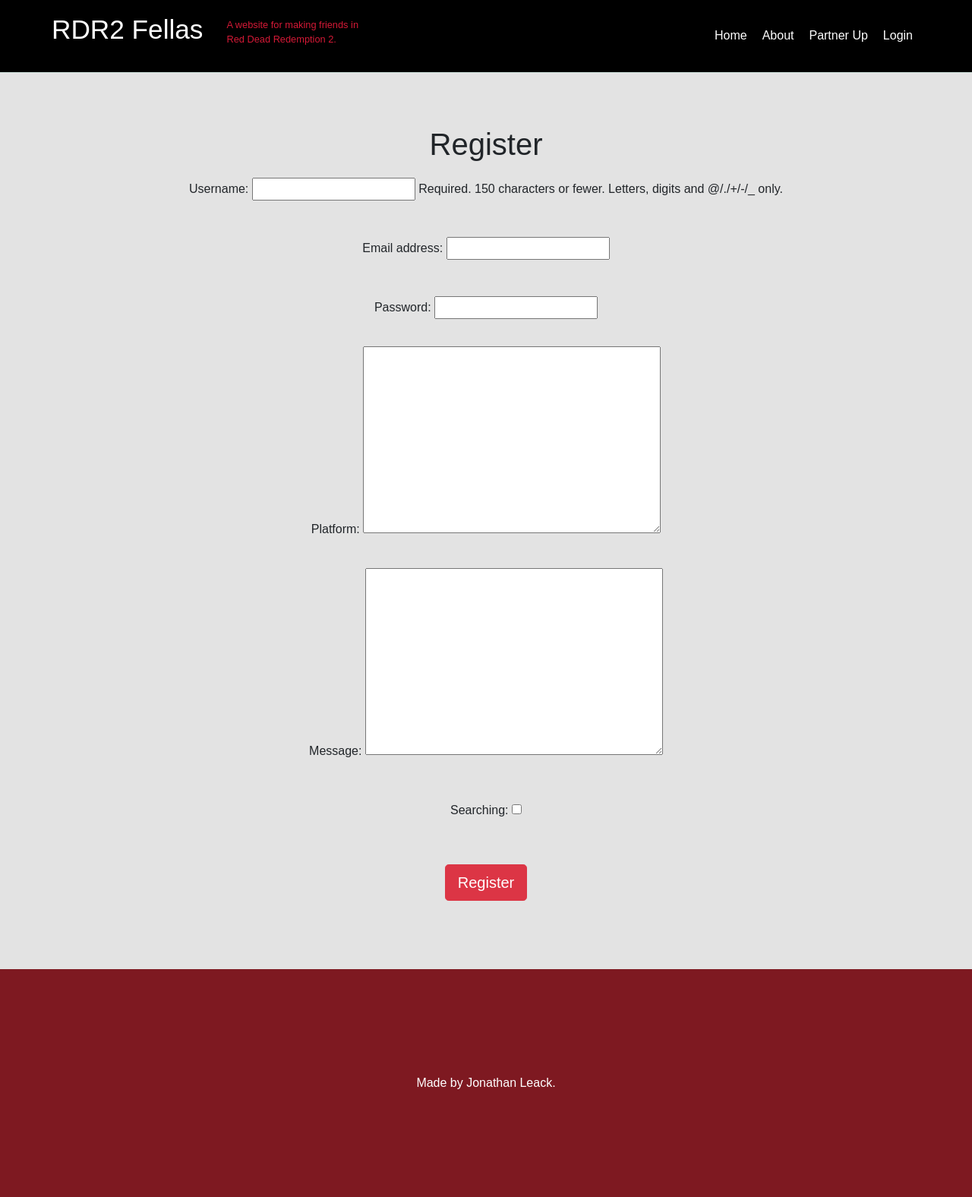
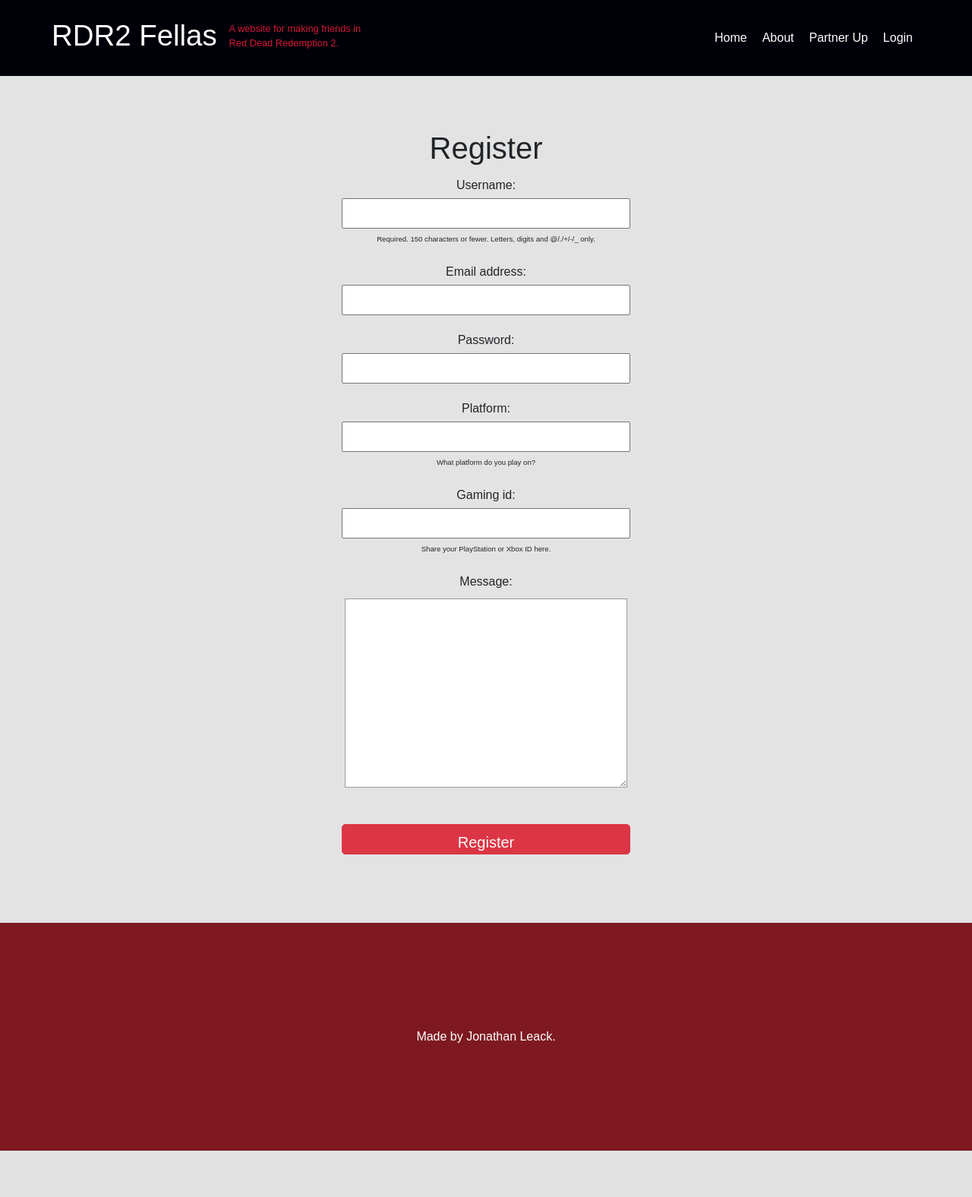
Before and after one commit to JonnyBeoulve/RDR2-Fellas, a Django app: page /register/ in a window 1280 px wide. Shown: the whole page at 76% size. After the commit the page ends 1515 px from the top, so only its background shows below. Run offline with Django 3.2, Linux system fonts and the light colour scheme; some libraries are stand-ins or nearby versions; some web fonts are replaced.

Commit message:
Form styling progress

```diff
--- a/rdr2_fellas/forms.py
+++ b/rdr2_fellas/forms.py
@@ -14,4 +14,8 @@ class UserForm(forms.ModelForm):
 class UserProfileForm(forms.ModelForm):
     class Meta():
         model = UserProfile
-        fields = ('platform', 'message', 'searching')
+        fields = ('platform', 'gaming_id', 'message')
+        help_texts = {
+            'platform': 'What platform do you play on?',
+            'gaming_id': 'Share your PlayStation or Xbox ID here.'
+        }
--- a/rdr2_fellas/models.py
+++ b/rdr2_fellas/models.py
@@ -6,9 +6,10 @@ class UserProfile(models.Model):
 
     # Create relationship and add attributes
     user = models.OneToOneField(User, on_delete=models.CASCADE)
-    platform = models.TextField(blank=True)
-    message = models.TextField(blank=True)
     searching = models.BooleanField(blank=True)
+    platform = models.CharField(max_length=14,blank=False)
+    gaming_id = models.CharField(max_length=20,blank=False)
+    message = models.TextField(max_length=255,blank=False)
 
     def __str__(self):
         return self.user.username
--- a/rdr2_fellas/urls.py
+++ b/rdr2_fellas/urls.py
@@ -23,6 +23,8 @@ app_name = 'rdr2_fellas'
 # URL structure
 urlpatterns = [
     path('', views.home, name='home'),
+    path('about/', views.about, name='about'),
+    path('partner/', views.partner, name='partner'),
     path('login/', views.user_login, name='login'),
     path('register/', views.user_register, name='register'),
 ]
--- a/rdr2_fellas/views.py
+++ b/rdr2_fellas/views.py
@@ -8,6 +8,14 @@ from django.contrib.auth.decorators import login_required
 # Root page
 def home(request):
     return render(request,'index.html')
+
+# About page
+def about(request):
+    return render(request, 'about.html')
+
+# Partner up page
+def partner(request):
+    return render(request, 'partner.html')
 
 # Process login request / render login page
 def user_login(request):
--- a/static/css/style.css
+++ b/static/css/style.css
@@ -2,12 +2,12 @@
 // High level styling.
 =======================================================================*/
 a {
-    color: black;
+    color: #000009;
     text-decoration: none;
 }
 
 a:hover {
-    color: black;
+    color: #000009;
     text-decoration: none;
 }
 
@@ -22,13 +22,13 @@ body {
     font-family: "Rye", sans-serif;
 }
 
+textarea {
+    resize: vertical;
+}
+
 /*=======================================================================
 // Common styling.
 =======================================================================*/
-label {
-    padding: 15px 0 15px 0;
-}
-
 .btn {
     margin: 20px 0 20px 0;
     color: white;
@@ -47,7 +47,7 @@ label {
 =======================================================================*/
 nav {
     position: relative;
-    background: black;
+    background: #000009;
     overflow: hidden;
     margin: 0;
     padding: 10px 0 6px;
@@ -67,8 +67,8 @@ nav a:hover {
 }
 
 .navbar-brand {
-    padding-left: 0;
-    font-size: 2.2em;
+    padding: 10px 0 0 0;
+    font-size: 2.4em;
     color: white;
 
     -webkit-user-select: none;
@@ -78,7 +78,7 @@ nav a:hover {
 }
 
 .navbar-sub-brand {
-    margin: 15px;
+    padding: 20px 0 0 0;
     max-width: 200px;
     font-size: 0.8em;
     color: #d41936;
@@ -147,15 +147,50 @@ footer a {
 }
 
 footer a:hover {
-    color: black;
+    color: #000009;
     text-decoration: none;
+}
+
+/*=======================================================================
+// About styling.
+=======================================================================*/
+.about {
+    min-height: 70vh;
+    width: 100%;
+    padding: 100px 0 100px 0;
+    text-align: center;
+    border-bottom: 1px solid #CFE3DC;
+    background-size: cover;
 }
 
 /*=======================================================================
 // Login and registration styling.
 =======================================================================*/
+label, input {
+    display: block;
+    margin: 0 auto;
+    padding: 5px 0 5px 0;
+}
+
 .form-div {
     min-height: 50vh;
+    max-width: 380px;
     margin: 70px auto 70px;
     text-align: center;
 }
+
+.form-div input {
+    width: 100%;
+    height: 40px;
+}
+
+.form-div textarea {
+    border:1px solid #999999;
+    width:98%;
+    margin:5px 0;
+    padding:1%;
+}
+
+.helptext {
+    font-size: 0.6em;
+}
--- a/templates/base.html
+++ b/templates/base.html
@@ -16,8 +16,8 @@
           </div>
           <ul class="nav navbar-nav">
             <li class="active"><a href="/">Home</a></li>
-            <li><a href="/">About</a></li>
-            <li><a href="/">Partner Up</a></li>
+            <li><a href="/about">About</a></li>
+            <li><a href="/partner">Partner Up</a></li>
             <li><a href="/login">Login</a></li>
           </ul>
         </div>
```
Also changed, not shown: templates/about.html (added, +11 -0 lines), templates/partner.html (added, +11 -0 lines).
